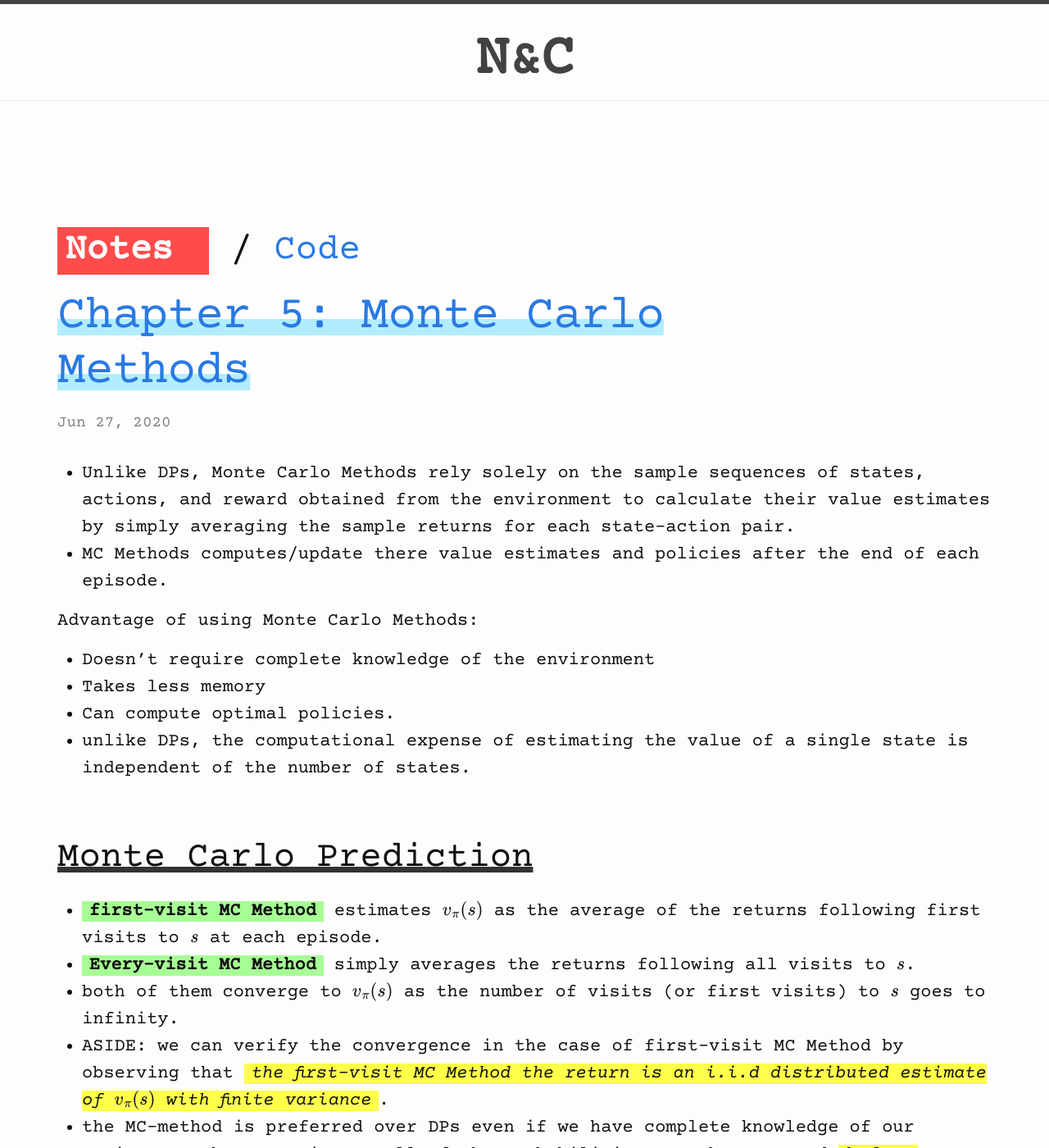
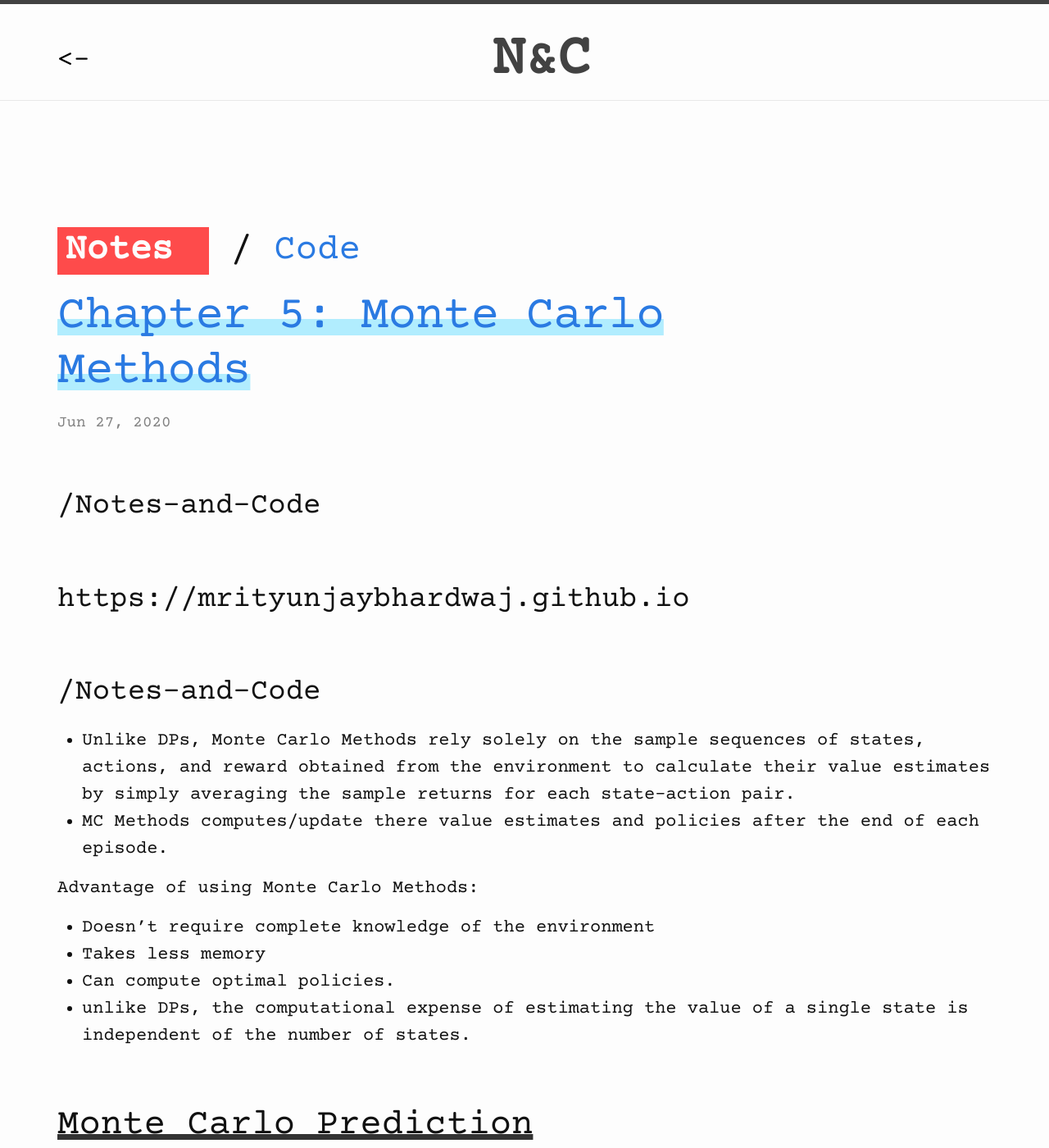
Before and after one commit to MrityunjayBhardwaj/Notes-and-Code, a Jekyll site: the page built from _posts/Intro2RL/Ch5/Notes/2020-6-27-RL-Ch5.md, in a window 1280 px wide and 1400 px high. Shown: the whole window at 82% size. Built offline with Jekyll 4.4.1, drawn with Linux system fonts in a browser that asks for light colours; formulas are drawn with MathJax 3.

Commit message:
debugging the links

```diff
--- a/_config.yml
+++ b/_config.yml
@@ -11,7 +11,7 @@ description: > # this means to ignore newlines until "show_excerpts:"
 # Google search results) and in your feed.xml site description.
 
 show_excerpts: false # set to true to show excerpts on the homepage
-
+sub_url: "/Notes-and-Code"
 # Minima date format
 # refer to https://shopify.github.io/liquid/filters/date/ if you want to customize this
 minima:
--- a/_includes/header.html
+++ b/_includes/header.html
@@ -9,12 +9,16 @@
   {%- assign repoName= 'Notes-and-Code' -%}
   {%- assign url = page.url | split: '/'-%}
   {%- assign url = url[1] -%}
-  {%- assign baseUrl = site.url | append: '/' | append: repoName}
+
 
 <!-- i know its an ugly solution but unfortunatly i could'nt found time to find a better one -->
   {%- assign back = page.url | split: "/" | slice: 0,2 | join: "/"  -%}
 
   {%- if page.layout == "main" -%}
+    {%- assign back = site.url | append: site.sub_url -%}
+  {%- endif -%}
+
+  {%- if page.layout == "home" -%}
     {%- assign back = site.url -%}
   {%- endif -%}
 
@@ -22,11 +26,11 @@
   <h3>{{page.id}}</h3>
   <h3>{{back}}</h3> -->
     <div class="title-container">
-    <!-- <div id="back">
+    <div id="back">
       <a href="{{back}}" style="font-weight: 300; font-size: 1.5em; color: black">
        <-
       </a>
-    </div> -->
+    </div>
     <div>
       <a class="site-title" rel="author" href="{{ "/" | relative_url }}">
         <!-- {{ site.title | escape }} -->
--- a/_posts/Intro2RL/Ch5/Notes/2020-6-27-RL-Ch5.md
+++ b/_posts/Intro2RL/Ch5/Notes/2020-6-27-RL-Ch5.md
@@ -4,6 +4,10 @@ title: "Chapter 5: Monte Carlo Methods"
 notesFor: 'Intro2RL'
 categories: RL
 ---
+<h3>{{site.sub_url}}</h3>
+<h3>{{site.url}}</h3>
+<h3>{{site.sub_url}}</h3>
+
 * Unlike DPs, Monte Carlo Methods rely solely on the sample sequences of states, actions, and reward obtained from the environment to calculate their value estimates by simply averaging the sample returns for each state-action pair.
 * MC Methods computes/update there value estimates and policies after the end of each episode.
 
@@ -26,7 +30,7 @@ Advantage of using Monte Carlo Methods:
 * for MC estimation of $$v_\pi$$, the root is a state node, and below it is the entire trajectory of transitions in a particular episode, ending at the terminal state as shown in the fig below
 
 <div style="margin: 0 auto; text-align: center">
-    <img src="{{baseUrl}}/assets/Imgs/RL/Ch5/backupDiag.png"  width="400px" />
+    <img src="{{site.sub_url}}/assets/Imgs/RL/Ch5/backupDiag.png"  width="400px" />
 </div>
 
 
@@ -56,8 +60,10 @@ Advantage of using Monte Carlo Methods:
 
 * for Monte-Carlo policy iteration we first generate the episode than after then we perform policy evaluation and the improvement at all the states visited in the episode by using there respective observed returns. (the full algorithm is given below)
 
+
+
 <div style="margin: 0 auto; text-align: center">
-    <img src="{{baseUrl}}/assets/Imgs/RL/Ch5/MonteCarloESAlgo.png"  width="800px" />
+    <img src="{{site.sub_url}}/assets/Imgs/RL/Ch5/MonteCarloESAlgo.png"  width="800px" />
 </div>
 
 
@@ -75,7 +81,7 @@ Advantage of using Monte Carlo Methods:
 
 
 <div style="margin: 0 auto; text-align: center">
-    <img src="{{baseUrl}}/assets/Imgs/RL/Ch5/onPolicyFirstVisitMCControlAlgo.png"  width="800px" />
+    <img src="{{site.sub_url}}/assets/Imgs/RL/Ch5/onPolicyFirstVisitMCControlAlgo.png"  width="800px" />
 </div>
 
 
@@ -108,7 +114,7 @@ $$ V(s) = \frac{\sum_{t \in \mathit{T}(s) {\rho_t : T(t) -1 G_t}}}{|\mathit{T}(s
 * in practice, weighted importance sampling is strongly preferred then ordinary importance sampling.
 
 <div style="margin: 0 auto; text-align: center">
-    <img src="{{baseUrl}}/assets/Imgs/RL/Ch5/importanceSamplingComparison.png"  width="800px" />
+    <img src="{{site.sub_url}}/assets/Imgs/RL/Ch5/importanceSamplingComparison.png"  width="800px" />
 </div>
 
 ## Incremental Implementation of Monte Carlo Prediction
@@ -137,7 +143,7 @@ instead of averaging the rewards, here, we average "returns".
 * We can apply this technique to the on-policy case as well, *simply by assuming the behavior and target policies to be equal*.
 
 <div style="margin: 0 auto; text-align: center">
-    <img src="{{baseUrl}}/assets/Imgs/RL/Ch5/offPolicyMCPrediction.png"  width="800px" />
+    <img src="{{site.sub_url}}/assets/Imgs/RL/Ch5/offPolicyMCPrediction.png"  width="800px" />
 </div>
 
 ## Off-policy Monte Carlo Control
@@ -146,7 +152,7 @@ instead of averaging the rewards, here, we average "returns".
 * the behavior policy must have a nonzero probability of selecting all actions that might be selected by the target policy i.e, * for convergence, it must be soft*.
 
 <div style="margin: 0 auto; text-align: center">
-    <img src="{{baseUrl}}/assets/Imgs/RL/Ch5/offPolicyMCControl.png"  width="800px" />
+    <img src="{{site.sub_url}}/assets/Imgs/RL/Ch5/offPolicyMCControl.png"  width="800px" />
 </div>
 
 * *NOTE:* if nongreedy actions are common in the actual policy then learning will be slow! which is the reason why we use alternative methods like TD learning etc.
```
Also changed, not shown: _posts/Intro2RL/Ch2/Notes/2020-05-27-RL-Ch2.md (+3 -3 lines), _posts/Intro2RL/Ch3/Notes/2020-06-10-RL-Ch3.md (+1 -1 lines), _posts/Intro2RL/Ch4/Notes/2020-06-20-RL-Ch4.md (+5 -5 lines).
